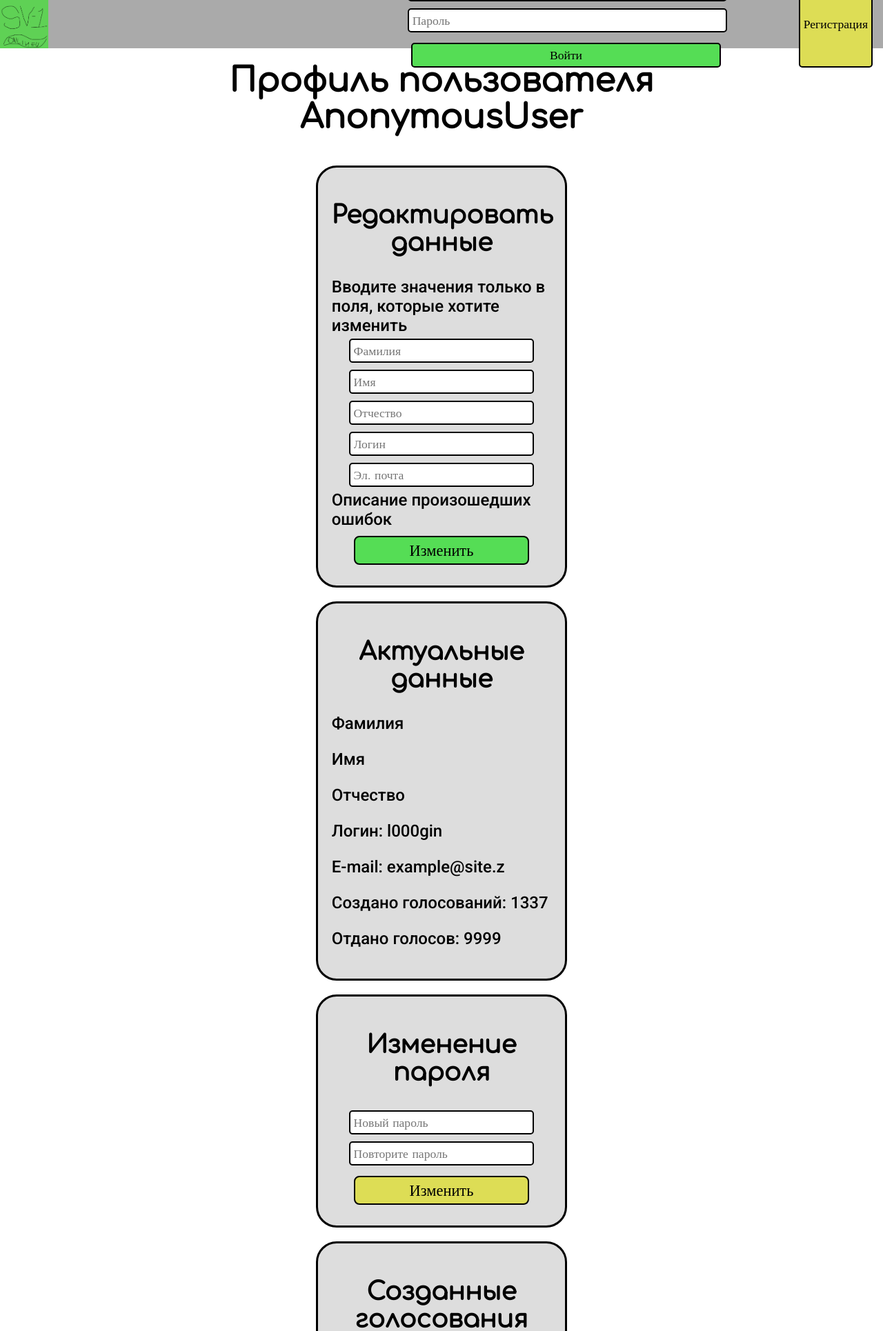
After one commit to KozlovKV/django-votings, a Django app: template profile_app/templates/profile_page.html in a window 1280 px wide. The commit adds this page. Shown: the top 1930 px of the page at 69% size. Run offline with Django 3.2, Linux system fonts and the light colour scheme; the template is opened without the code that fills it: values that come from a table or form of the project are taken from there, others are empty.

Commit message:
Reworked simple btn classes, adde front of profile page

```diff
--- a/django_project/urls.py
+++ b/django_project/urls.py
@@ -32,6 +32,7 @@ urlpatterns = [
     path('vote/<int:voting_id>/edit/', vote.vote_edit_page),
 
     path('profile/test/', profile.test_page),
+    path('profile/view/', profile.view_own_profile),
 
     path('report/test/', report.test_page),
 
--- a/menu_app/static/menu_app/css/index_style.css
+++ b/menu_app/static/menu_app/css/index_style.css
@@ -1,9 +1,3 @@
-.horizontal-centering .simple-btn {
-    font-size: 1.6rem;
-    padding: 10px;
-    border-radius: 10px;
-}
-
 .feedback {
     width: 20%;
     margin: 20px;
--- a/menu_app/templates/menu.html
+++ b/menu_app/templates/menu.html
@@ -26,9 +26,9 @@
                 {% csrf_token %}
                 {{ login_form.username }}
                 {{ login_form.password }}
-                <input class="simple-btn green" type="submit" value="Войти">
+                <input class="small-btn green" type="submit" value="Войти">
             </form>
-            <button class="simple-btn yellow" id="reg_btn">Регистрация</button>
+            <button class="small-btn yellow" id="reg_btn">Регистрация</button>
         </div>
     {% endif %}
 </div>
@@ -41,7 +41,7 @@
             {{ reg_form.email }}
             {{ reg_form.password1 }}
             {{ reg_form.password2 }}
-            <input type="submit" value="Зарегистрироваться" class="simple-btn green">
+            <input type="submit" value="Зарегистрироваться" class="medium-btn green">
         </form>
     </div>
 {% endif %}
--- a/menu_app/views.py
+++ b/menu_app/views.py
@@ -26,7 +26,7 @@ def get_profile_menu_context(request):
     profile_menu_context = []
     if request.user.is_authenticated:
         profile_menu_context = [
-            {'url': '/profile/test/', 'label': request.user},
+            {'url': '/profile/view/', 'label': request.user},
             {'url': '/account/logout/', 'label': 'Выход'}
         ]
     return profile_menu_context
--- /dev/null
+++ b/profile_app/static/profile_app/css/profile_style.css
@@ -0,0 +1,27 @@
+input {
+    width: 80%;
+}
+
+.block {
+    width: 42%;
+    margin: 10px;
+    padding: 20px;
+    background-color: #DDD;
+}
+
+.list-elem {
+    display: flex;
+    justify-content: space-around;
+    align-items: center;
+    background-color: #BBB;
+    border: 2px solid black;
+    border-radius: 20px;
+    margin: 10px 0;
+    padding: 0 10px;
+}
+
+.block .centering {
+    display: flex;
+    justify-content: center;
+    flex-wrap: wrap;
+}
--- /dev/null
+++ b/profile_app/templates/profile_page.html
@@ -0,0 +1,111 @@
+{% extends 'base.html' %}
+{% load static %}
+
+{% block head %}
+    <title>Профиль</title>
+    <link rel="stylesheet" type="text/css" href="{% static 'profile_app/css/profile_style.css' %}">
+{% endblock %}
+
+{% block main %}
+    <h1>Профиль пользователя {{ user }}</h1>
+    <div class="horizontal-centering">
+        <div class="block">
+            <h2>Редактировать данные</h2>
+            Вводите значения только в поля, которые хотите изменить
+            <form method="post" action="/profile/view/">
+                <div class="centering">
+                    <input type="text" placeholder="Фамилия">
+                    <input type="text" placeholder="Имя">
+                    <input type="text" placeholder="Отчество">
+                    <input type="text" placeholder="Логин">
+                    <input type="text" placeholder="Эл. почта">
+                    <div>Описание произошедших ошибок</div>
+                    <input type="submit" value="Изменить" class="medium-btn green">
+                </div>
+            </form>
+        </div>
+        <div class="block">
+            <h2>Актуальные данные</h2>
+            <div>
+                <p>Фамилия</p>
+                <p>Имя</p>
+                <p>Отчество</p>
+            </div>
+            <div>
+                <p>Логин: l000gin</p>
+                <p>E-mail: example@site.z</p>
+            </div>
+            <div>
+                <p>Создано голосований: 1337</p>
+                <p>Отдано голосов: 9999</p>
+            </div>
+        </div>
+    </div>
+    <div class="horizontal-centering">
+        <div class="block">
+            <h2>Изменение пароля</h2>
+            <form method="post" action="/account/password_change/" class="centering">
+                <div class="centering">
+                    <div class="horizontal-centering">
+                        <input type="text" placeholder="Новый пароль">
+                        <input type="text" placeholder="Повторите пароль">
+                    </div>
+                    <input type="submit" value="Изменить" class="medium-btn yellow">
+                </div>
+            </form>
+        </div>
+    </div>
+    <div class="horizontal-centering">
+        <div class="block">
+            <h2>Созданные голосования</h2>
+            <div class="list-elem">
+                <h4>Заголовок голосования</h4>
+                <div>
+                    <a href="/vote/<voting_id>/" class="big-btn blue">></a>
+                </div>
+            </div>
+            <div class="list-elem">
+                <h4>Заголовок голосования</h4>
+                <div>
+                    <a href="/vote/<voting_id>/" class="big-btn blue">></a>
+                </div>
+            </div>
+            <div class="list-elem">
+                <h4>Заголовок голосования</h4>
+                <div>
+                    <a href="/vote/<voting_id>/" class="big-btn blue">></a>
+                </div>
+            </div>
+        </div>
+        <div class="block">
+            <h2>Участвовал в голсованиях</h2>
+            <div class="list-elem">
+                <div>
+                    <h4>Заголовок голосования</h4>
+                    <p>Выбранный вариант</p>
+                </div>
+                <div>
+                    <a href="/vote/<voting_id>/" class="big-btn blue">></a>
+                </div>
+            </div>
+            <div class="list-elem">
+                <div>
+                    <h4>Заголовок голосования</h4>
+                    <p>Выбранный вариант</p>
+                </div>
+                <div>
+                    <a href="/vote/<voting_id>/" class="big-btn blue">></a>
+                </div>
+            </div>
+            <div class="list-elem">
+                <div>
+                    <h4>Заголовок голосования</h4>
+                    <p>Выбранный вариант</p>
+                </div>
+                <div>
+                    <a href="/vote/<voting_id>/" class="big-btn blue">></a>
+                </div>
+            </div>
+        </div>
+    </div>
+{% endblock %}
--- a/profile_app/views.py
+++ b/profile_app/views.py
@@ -7,3 +7,9 @@ from menu_app.views import get_full_menu_context
 def test_page(request):
     context = get_full_menu_context(request)
     return render(request, 'profile_test.html', context)
+
+
+def view_own_profile(request):
+    context = {}
+    context.update(get_full_menu_context(request))
+    return render(request, 'profile_page.html', context)
--- a/static/css/btn_style.css
+++ b/static/css/btn_style.css
@@ -75,7 +75,7 @@
   transform: translateX(0%);
 }
 
-.simple-btn {
+.small-btn, .medium-btn, .big-btn {
     display: inline-block;
     text-decoration: none;
     cursor: pointer;
@@ -87,6 +87,18 @@
     color: black;
     font-family: Jura;
     background-color: #eee;
+}
+
+.medium-btn {
+    font-size: 1.4rem;
+    padding: 5px;
+    border-radius: 8px;
+}
+
+.big-btn {
+    font-size: 1.7rem;
+    padding: 10px;
+    border-radius: 10px;
 }
 
 .simple-btn:hover {
--- a/static/css/main_style.css
+++ b/static/css/main_style.css
@@ -21,6 +21,7 @@ body {
 
 h1, h2, h3 {
     font-family: Comfortaa, cursive;
+    text-align: center;
 }
 
 .block {
--- a/vote_app/templates/vote_config.html
+++ b/vote_app/templates/vote_config.html
@@ -14,7 +14,7 @@
         {% for el in form %}
             <div>{{ el.label }} {{ el }}</div>
         {% endfor %}
-        <input type="submit" value="Сохранить">
+        <input type="submit" value="Сохранить" class="big-btn red">
     </form>
-    <a href="/vote/test/" class="simple-btn red">К тестовой странице</a>
+    <a href="/vote/test/" class="medium-btn red">К тестовой странице</a>
 {% endblock %}
--- a/vote_app/templates/vote_test.html
+++ b/vote_app/templates/vote_test.html
@@ -6,8 +6,8 @@
 
 {% block main %}
     <h1 class="test">Тестовая страница приложения голосований</h1>
-    <a href="/vote/create/" class="simple-btn green">Создать голосование</a>
-    <a href="/vote/1/edit" class="simple-btn yellow">
+    <a href="/vote/create/" class="medium-btn green">Создать голосование</a>
+    <a href="/vote/1/edit" class="medium-btn yellow">
         Редактировать голосование номер... (измени номер в ссылке на нужный тебе id)
     </a>
 {% endblock %}
```
Also changed, not shown: menu_app/templates/index.html (+8 -8 lines).
